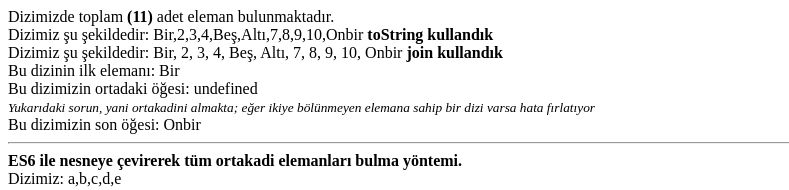
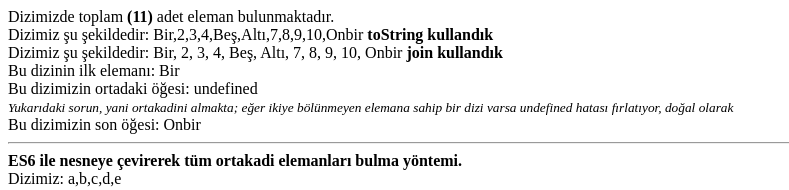
Before and after one commit to sezginibis/javascript, a plain HTML site: page dizi-ortasindaki-eleman-lar.html in a window 1280 px wide. Shown: the top 190 px of the page, without its empty margins (0-789 px from the left). Drawn offline with Linux system fonts and the light colour scheme.

Commit message:
açıklama düzenlendi

```diff
--- a/dizi-ortasindaki-eleman-lar.html
+++ b/dizi-ortasindaki-eleman-lar.html
@@ -18,7 +18,7 @@
         // let diziOrtadaki = dizimiz.length / 2
         // console.log(diziOrtadaki);
         document.write("Bu dizimizin ortadaki öğesi: "+dizimiz[dizimiz.length / 2]+"<br>");
-        document.write('<i><small>Yukarıdaki sorun, yani ortakadini almakta; eğer ikiye bölünmeyen elemana sahip bir dizi varsa hata fırlatıyor</small></i><br>')
+        document.write('<i><small>Yukarıdaki sorun, yani ortakadini almakta; eğer ikiye bölünmeyen elemana sahip bir dizi varsa undefined hatası fırlatıyor, doğal olarak</small></i><br>')
         document.write("Bu dizimizin son öğesi: "+dizimiz[dizimiz.length - 1]+"<br>");
     </script>
     <script>
```
